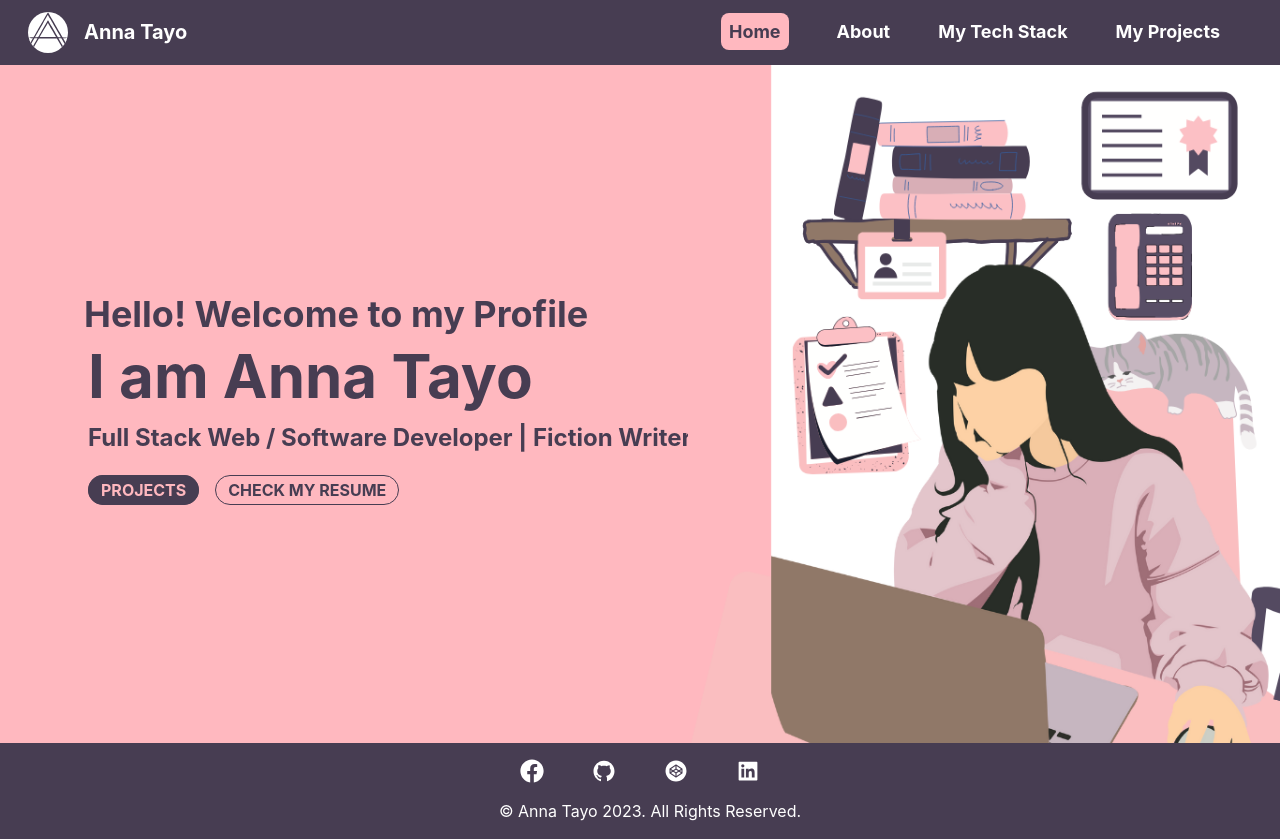
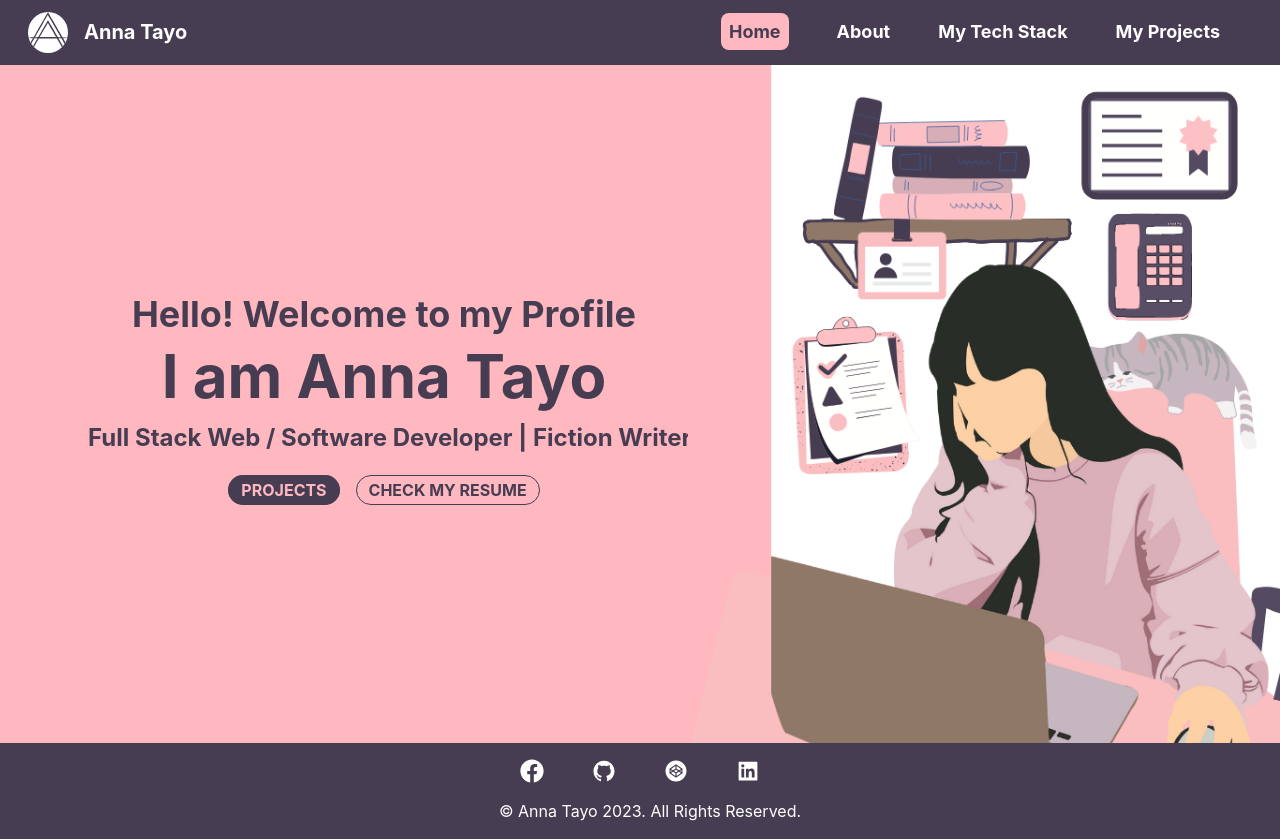
Before and after one commit to AnnalizaTayo/portfolio, a React (Create React App) app: page / in a window 1280 px wide. Built offline with nearby package versions, Linux system fonts and the light colour scheme.

Commit message:
edited button alignment

```diff
--- a/src/pages/HomePage.js
+++ b/src/pages/HomePage.js
@@ -4,7 +4,7 @@ import './style.css';
 const HomePage = () => {
     return (
         <div className="home">
-            <div className="left">
+            <div className="left text-center">
                 <h3 className="p-1 text-4xl font-bold">Hello! Welcome to my Profile</h3>
                 <h1 className="p-2 text-6xl font-bold fade">I am Anna Tayo</h1>
                 <h4 className="p-2 text-2xl font-bold typing-text mb-4">Full Stack Web / Software Developer | Fiction Writer</h4>
```
